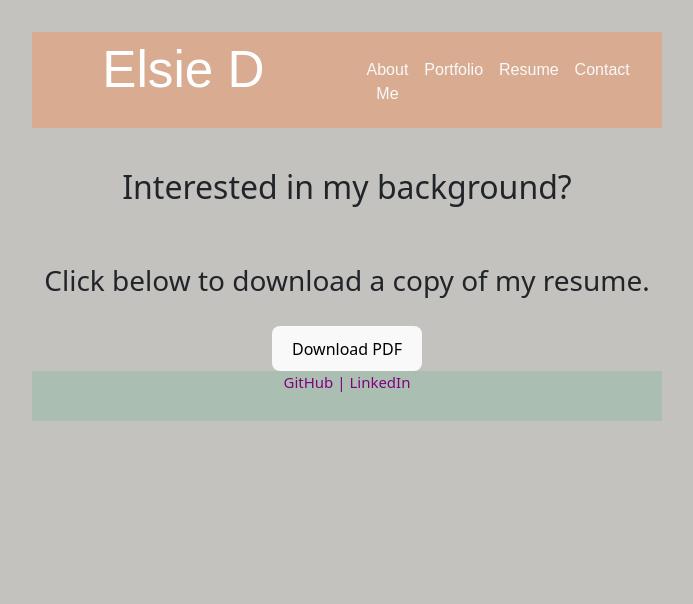
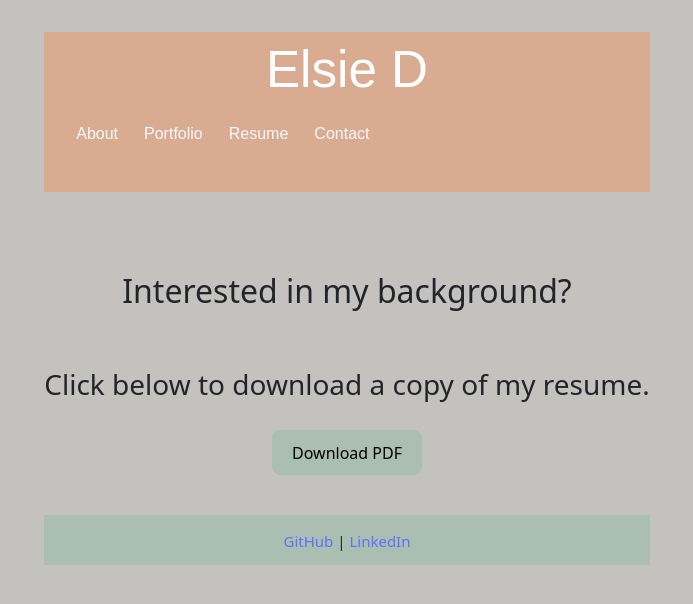
Before and after one commit to elsie-d/bootcamp-react-portfolio, a React (Vite) app in the folder ed-portfolio/: page /resume in a window 1280 px wide. Shown: the top 604 px of the page, without its empty margins (293-986 px from the left). Built offline with nearby package versions, Linux system fonts and the light colour scheme; a web font is replaced by a local one.

Commit message:
style pahse 4

```diff
--- a/ed-portfolio/src/components/Footer.jsx
+++ b/ed-portfolio/src/components/Footer.jsx
@@ -6,8 +6,9 @@ const styles = {
         height: '50px',
     },
     footerLinksStyle: {
-        color: 'purple',
+        color: '',
         fontSize: '15px',
+        padding: '15px'
 
     },
 };
@@ -16,7 +17,7 @@ function Footer(){
 return(
     <div style={styles.footerStyle}>
         <p style={styles.footerLinksStyle}>
-            GitHub | LinkedIn
+            <a href="https://github.com/elsie-d" target="_blank">GitHub</a> | <a href="https://www.linkedin.com/in/elsie-duarte-bb2b8650/" target="_blank">LinkedIn</a>
         </p>
     </div>
 );
--- a/ed-portfolio/src/components/Header.jsx
+++ b/ed-portfolio/src/components/Header.jsx
@@ -14,7 +14,10 @@ return(
 
     <Container className='header'>
     <Row>
-      <Col><h1>Elsie D</h1></Col>
+    <Col><h1>Elsie D</h1></Col>
+        </Row>
+    <Row className="navRow">
+
       <Col><Nav /></Col>
     </Row>
   </Container>
--- a/ed-portfolio/src/components/Nav.jsx
+++ b/ed-portfolio/src/components/Nav.jsx
@@ -11,7 +11,7 @@ export default function Nav() {
     <Navbar
       links={[
         <Link key={1} className="nav-link text-light" to="/">
-          About Me
+          About
         </Link>,
         <Link key={2} className="nav-link text-light" to="/portfolio">
           Portfolio
--- a/ed-portfolio/src/components/UI/Navbar.jsx
+++ b/ed-portfolio/src/components/UI/Navbar.jsx
@@ -2,7 +2,7 @@ export default function Nav({ links }) {
     return (
       <nav className="navbar navbar-expand-lg">
         <div className="container-fluid">
-          <div className="collapse navbar-collapse" id="navbarSupportedContent">
+          <div  id="navbarSupportedContent">
             <ul className="navbar-nav me-auto mb-2 mb-lg-0">
               {links.map((link) => link)}
             </ul>
--- a/ed-portfolio/src/pages/Resume.jsx
+++ b/ed-portfolio/src/pages/Resume.jsx
@@ -2,6 +2,7 @@ import Card from 'react-bootstrap/Card';
 import Container from 'react-bootstrap/Container';
 import Row from 'react-bootstrap/Row';
 import Col from 'react-bootstrap/Col';
+import '../styles/resume.css'
 
 export default function Resume() {
   const onButtonClick = () => {
@@ -15,7 +16,7 @@ export default function Resume() {
 };
 
     return (
-      <Container>
+      <Container className="resBody">
       <Row>
         <Col>
         <center>
@@ -23,7 +24,7 @@ export default function Resume() {
                 <h3>
                     Click below to download a copy of my resume.
                 </h3>
-                <button onClick={onButtonClick}>
+                <button onClick={onButtonClick} className="download">
                     Download PDF
                 </button>
             </center>
--- a/ed-portfolio/src/styles/header.css
+++ b/ed-portfolio/src/styles/header.css
@@ -5,6 +5,13 @@
    font-style: normal;
    color: white;
    padding-top: 10px;
-   height: 12vh
+   height: 20vh
 
     }
+.navbar-nav{
+    flex-direction: row;
+    gap: 10px;
+}
+.navRow {
+   justify-content: center;
+}
--- /dev/null
+++ b/ed-portfolio/src/styles/resume.css
@@ -0,0 +1,8 @@
+.resBody{
+    padding: 40px 0;
+
+}
+.download {
+    background-color: #aabfb1 ;
+    border-color: #aabfb1;
+}
```
